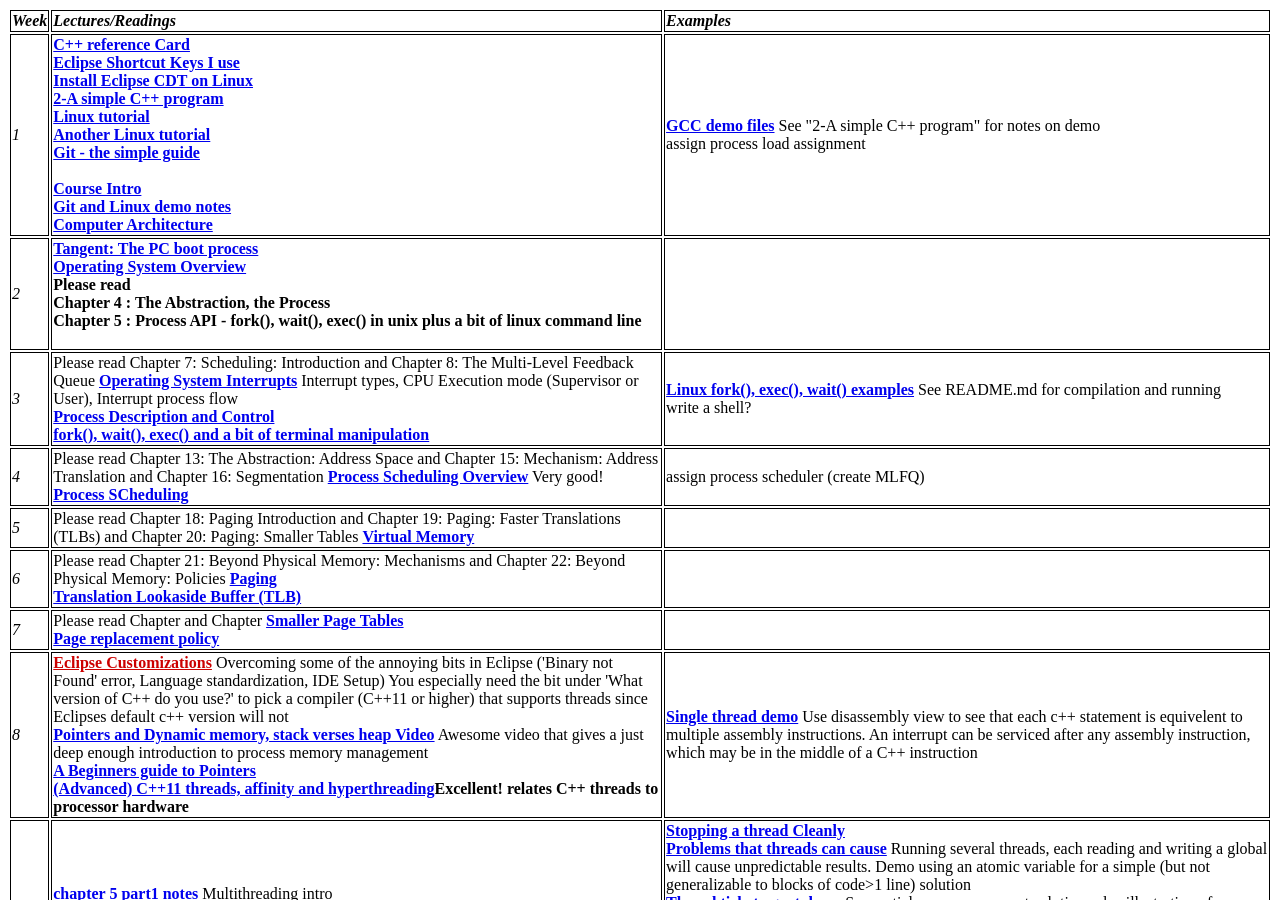
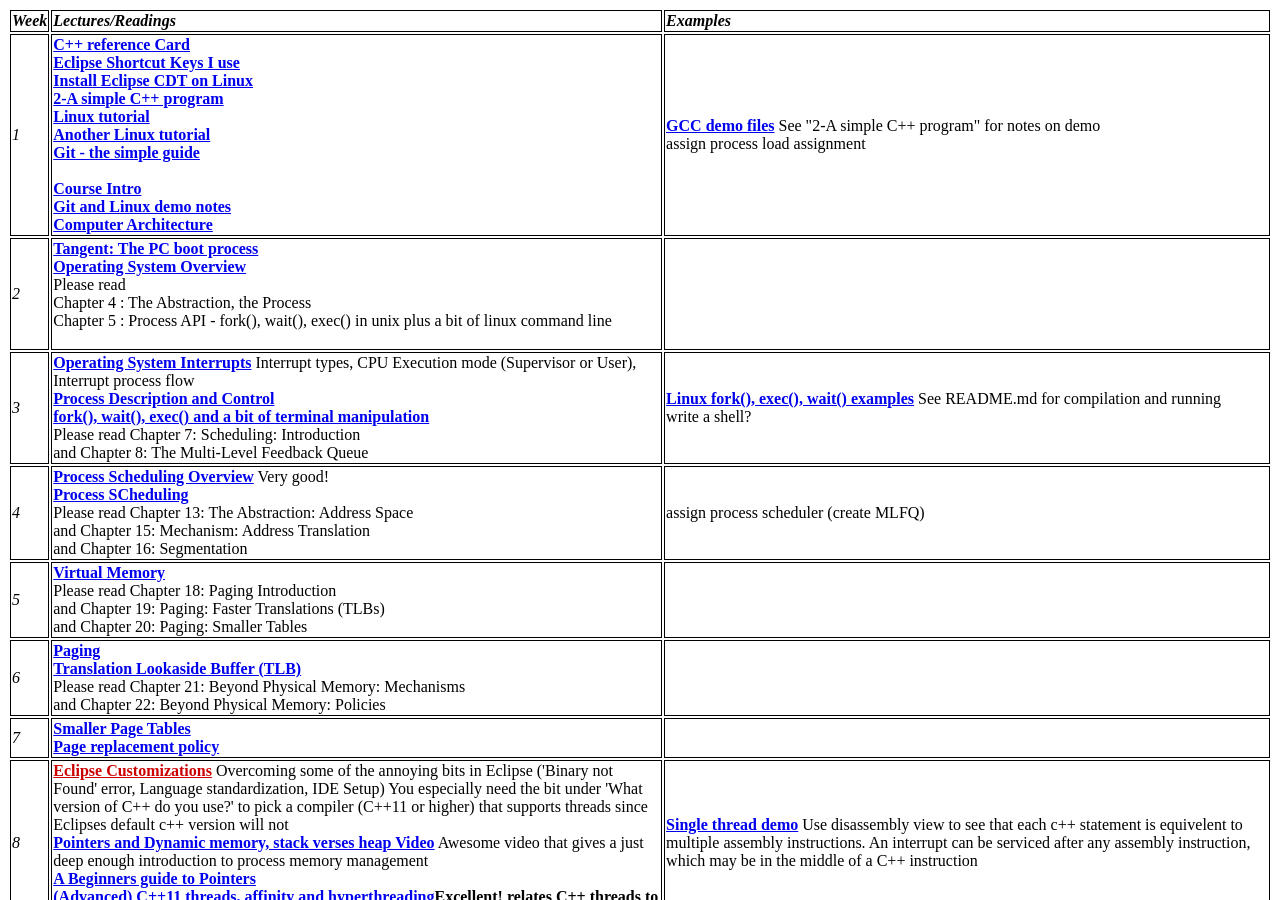
Before and after one commit to yeckoh/CPSC410, a Jekyll site: the page navbar/Lectures.html, which Jekyll copies as it is, in a window 1280 px wide and 900 px high. Built offline with Jekyll 4.4.1, drawn with Linux system fonts in a browser that asks for light colours.

Commit message:
updating for new OSTEP text

```diff
--- a/navbar/Lectures.html
+++ b/navbar/Lectures.html
@@ -48,12 +48,11 @@
 				<strong><a href="https://github.com/CNUClasses/CPSC410/blob/master/content/Lectures/PC_Boot_Process.pdf">Tangent: The PC boot process</a></strong><br>
 				<!-- 1 lecture -->
 			    <strong><a href="https://github.com/CNUClasses/CPSC410/blob/master/content/Lectures/2_OS_Overview.pdf"> Operating System Overview</a></strong><br>
-		    	<strong>Please read <br>
-	   	             <!-- Chapter 3 'Process Description and Control' in Stallings<br> -->
+		    	Please read <br>
 	    	         Chapter 4 : The Abstraction, the Process <br>
 	    	         Chapter 5 : Process API - fork(), wait(), exec() in unix plus a bit of linux command line<br>
 	    	         <!--https://stackpointer.io/unix/linux-view-threads-process/536/    for PID TGID -->
-	    	     </strong><br>
+	    	     <br>
 
           </td>
 			<td class="style_white ">
@@ -64,14 +63,15 @@
 		<tr>
 			<td class="style_white "><em>3</em></td>
 			<td class="style_white ">
-				Please read Chapter 7: Scheduling: Introduction
-				        and Chapter 8: The Multi-Level Feedback Queue
+
 				<strong><a href="http://faculty.salina.k-state.edu/tim/ossg/Introduction/OSworking.html"> Operating System Interrupts</a></strong> Interrupt types, CPU Execution mode (Supervisor or User), Interrupt process flow<br />
 				<!-- 1.5 lecture -->
 			    <strong><a href="https://github.com/CNUClasses/CPSC410/blob/master/content/Lectures/3_process_description_and_control.pdf">Process Description and Control</a></strong><br>
 			    <!-- .75 lecture -->
 			    <strong><a href="https://github.com/CNUClasses/CPSC410/blob/master/content/Lectures/5_cpu_api_fork_wait_exec.pdf">fork(), wait(), exec() and a bit of terminal manipulation</a></strong><br>
-            </td>
+				Please read Chapter 7: Scheduling: Introduction<br>
+				and Chapter 8: The Multi-Level Feedback Queue
+			</td>
 			<td class="style_white ">
 				<strong><a href="https://github.com/CNUClasses/ostep-code/tree/master/cpu-api"> Linux fork(), exec(), wait() examples</a></strong> See README.md for compilation and running<br />
 
@@ -83,9 +83,6 @@
 		<tr>
 			<td class="style_white "><em>4</em></td>
 			<td class="style_white ">
-				Please read Chapter 13: The Abstraction: Address Space
-				        and Chapter 15: Mechanism: Address Translation
-				        and Chapter 16: Segmentation
 				<strong><a href="https://www.cs.rutgers.edu/~pxk/416/notes/07-scheduling.html"> Process Scheduling Overview</a></strong> Very good!<br>
 
 				<!-- 2.0 lecture -->
@@ -105,9 +105,7 @@
 		<tr>
 			<td class="style_white "><em>5</em></td>
 			<td class="style_white ">
-				Please read Chapter 18: Paging Introduction
-						and Chapter 19: Paging: Faster Translations (TLBs)
-						and Chapter 20: Paging: Smaller Tables
+
 				<!-- 2.0 lecture -->
 				<strong><a href="https://github.com/CNUClasses/CPSC410/blob/master/content/Lectures/7_VirtualMem.pdf">Virtual Memory</a></strong><br>
 
@@ -129,12 +129,13 @@
 		<tr>
 				<td class="style_white "><em>6</em></td>
 				<td class="style_white ">
-					Please read Chapter 21: Beyond Physical Memory: Mechanisms
-							and Chapter 22: Beyond Physical Memory: Policies
+
 					<!-- 21 slides - 1 lecture -->
 					<strong><a href="https://github.com/CNUClasses/CPSC410/blob/master/content/Lectures/8_Paging.pdf">Paging</a></strong><br>
 					<!-- 27 slides - 1 lecture -->
 					<strong><a href="https://github.com/CNUClasses/CPSC410/blob/master/content/Lectures/9_TLB.pdf">Translation Lookaside Buffer (TLB)</a></strong><br>
+					Please read Chapter 21: Beyond Physical Memory: Mechanisms<br>
+							and Chapter 22: Beyond Physical Memory: Policies<br>
 				</td>
 				<td class="style_white ">
 				</td>
@@ -142,8 +143,6 @@
 		<tr>
 				<td class="style_white "><em>7</em></td>
 				<td class="style_white ">
-					Please read Chapter
-							and Chapter
 					<!-- 21 slides - 1 lecture -->
 					<strong><a href="https://github.com/CNUClasses/CPSC410/blob/master/content/Lectures/10_SmallerTables.pdf">Smaller Page Tables</a></strong><br>
 					<!-- 42 slides - 1.5 lecture -->
```
Also changed, not shown: other parts of navbar/Lectures.html (+6 -1 lines).
